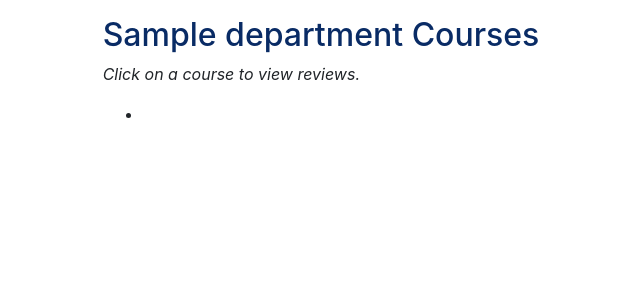
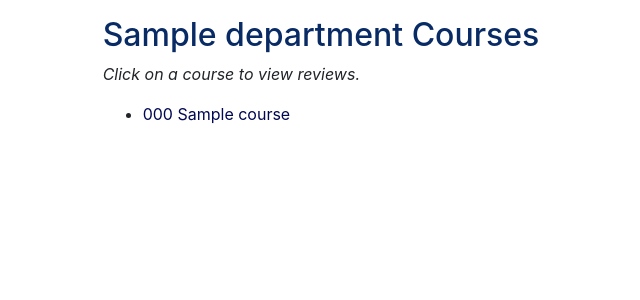
Before and after one commit to ay106/CourseWise, a Flask app: template templates/department_courses.html in a window 1280 px wide. Shown: the part 60-360 px from the top of the page, without its empty margins (319-959 px from the left). Run offline with Flask 3, Linux system fonts and the light colour scheme; the template is opened without the code that fills it: most values are stand-ins (such as "Sample title", 1, 10 or a date in 2020); some libraries are stand-ins or nearby versions.

Commit message:
mini css change

```diff
--- a/static/style.css
+++ b/static/style.css
@@ -31,6 +31,10 @@ h2, h3 {
 
 a {
     color: white;
+}
+
+a.course{
+    color:#000852;
 }
 
 .center {
--- a/templates/department_courses.html
+++ b/templates/department_courses.html
@@ -8,7 +8,7 @@
         <ul class="course-list">
             {% if data %}
                 {% for course in data %}
-                    <li><a href="{{ url_for('display_course', cid = course['cid']) }}">{{course['course_code']}} {{course['name']}}</a></li>
+                    <li><a href="{{ url_for('display_course', cid = course['cid']) }}" class = "course">{{course['course_code']}} {{course['name']}}</a></li>
                 {% endfor %}
             {% endif %}
         </ul>
```
